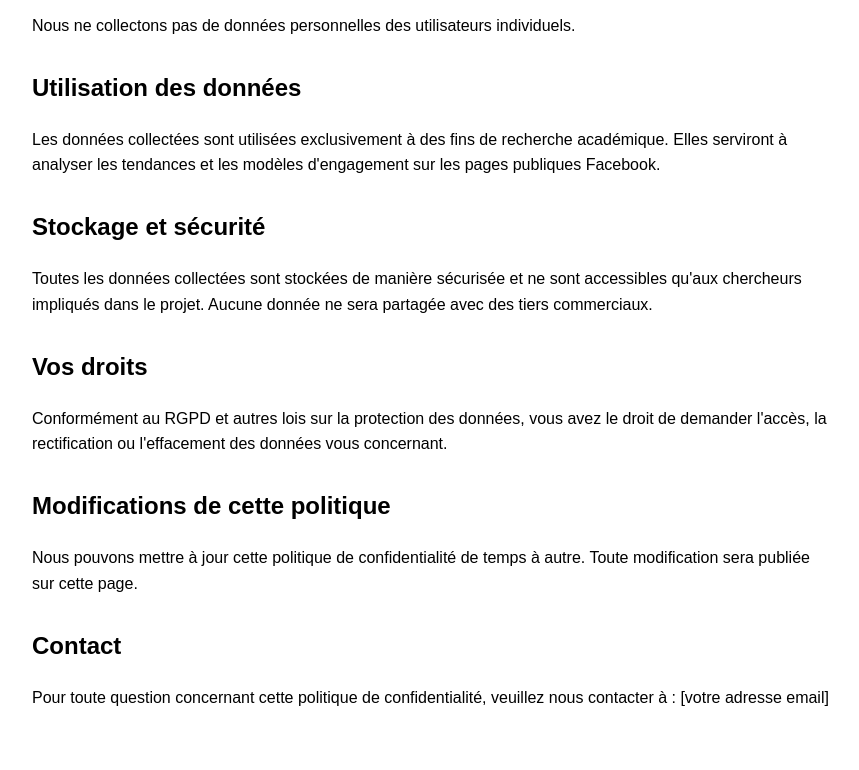
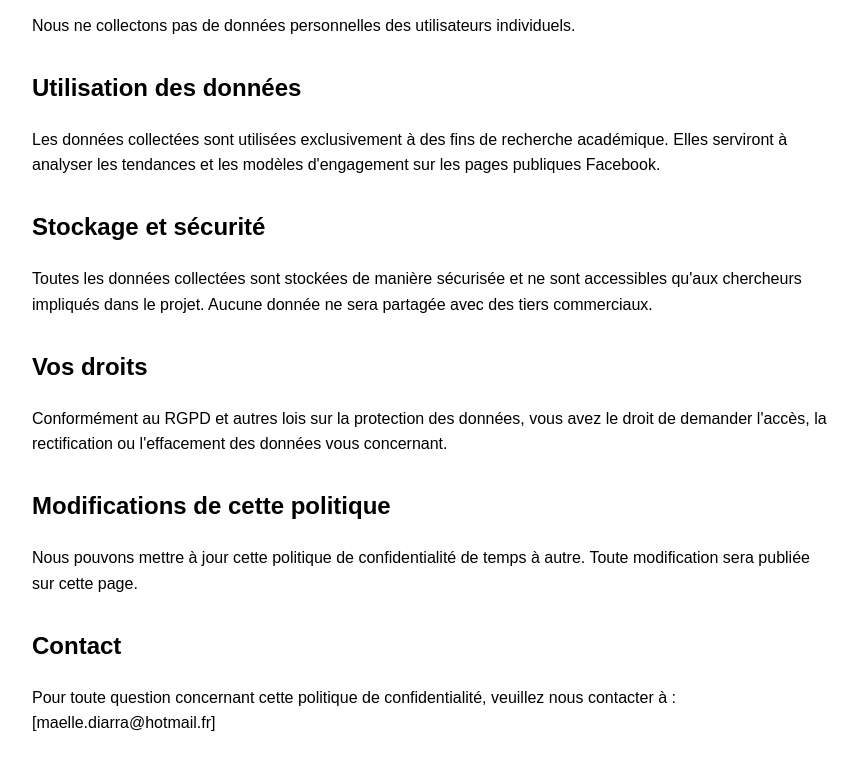
Before and after one commit to maelleddd/privacy-policy, a plain HTML site: page index.html in a window 1280 px wide. Shown: the part 523-1293 px from the top of the page, without its empty margins (208-1067 px from the left). Before the commit the page ends 1269 px from the top, so only its background shows below. Drawn offline with Linux system fonts and the light colour scheme.

Commit message:
Update index.html

```diff
--- a/index.html
+++ b/index.html
@@ -50,6 +50,6 @@
     <p>Nous pouvons mettre à jour cette politique de confidentialité de temps à autre. Toute modification sera publiée sur cette page.</p>
 
     <h2>Contact</h2>
-    <p>Pour toute question concernant cette politique de confidentialité, veuillez nous contacter à : [votre adresse email]</p>
+    <p>Pour toute question concernant cette politique de confidentialité, veuillez nous contacter à : [maelle.diarra@hotmail.fr]</p>
 </body>
 </html>
```
